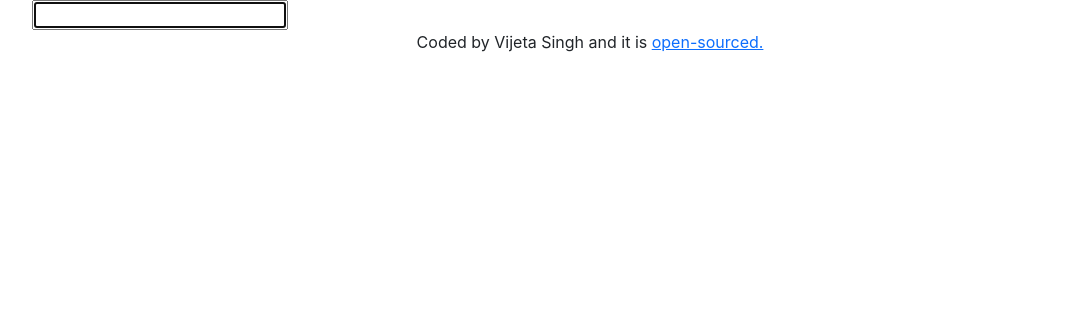
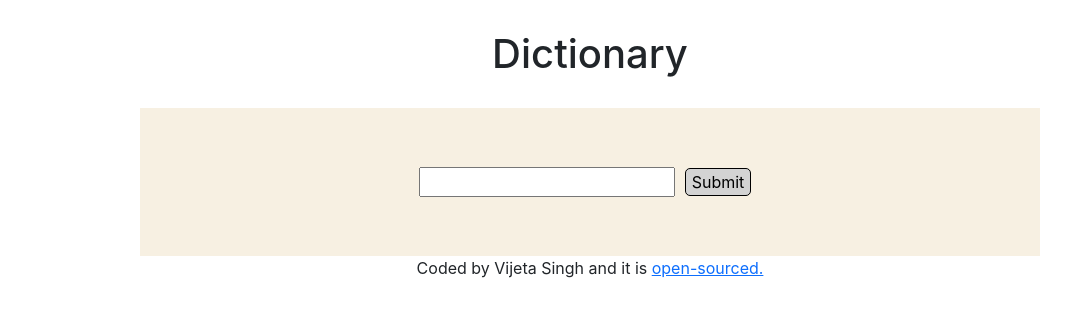
Before and after one commit to vijetarajput/Dictionary-App, a React (Create React App) app: page / in a window 1280 px wide. Shown: the top 316 px of the page, without its empty margins (50-1121 px from the left). Built offline with nearby package versions, Linux system fonts and the light colour scheme.

Commit message:
final submit

```diff
--- a/src/Dictionary.js
+++ b/src/Dictionary.js
@@ -1,5 +1,5 @@
 import React, { useState } from "react";
-import "./Dictionary.css";
+import "./Styles.css";
 import Results from "./Results";
 import axios from "axios";
 
@@ -23,9 +23,14 @@ export default function Dictionary()
     }
 return(
     <div className="Dictionary">
-        <form onSubmit={onSearchEvent}>
-            <input type="search" autoFocus={true} onChange={handelKeywordChange}/>
+        <h1>Dictionary</h1>
+        <form className="form" onSubmit={onSearchEvent}>
+            <div className="search">
+            <input type="search" onChange={handelKeywordChange}/>
+            <button type="submit" className="button">Submit</button>
+            </div>
+            <Results result={result}/>
         </form>
-        <Results result={result}/>
+
     </div>);
 }
--- a/src/Meaning.js
+++ b/src/Meaning.js
@@ -3,7 +3,7 @@ import React from "react";
 export default function Meaning(props){
 return (
     <div className="Meaning">
-        <h3>{props.meaning.partOfSpeech}</h3>
+        <h4>{props.meaning.partOfSpeech}</h4>
         {props.meaning.definitions.map(function(definition,index)
         {
             return(
--- a/src/Results.js
+++ b/src/Results.js
@@ -1,5 +1,6 @@
 import React from "react";
 import Meaning from "./Meaning";
+import "./Styles.css";
 
 export default function Results(props){
     console.log(props.result);
@@ -7,7 +8,7 @@ export default function Results(props){
     {
         return(
             <div className="Results">
-            <h2>{props.result.word}</h2>
+            <h2>Word: </h2><h3>{props.result.word}</h3>
             {props.result.meanings.map(function(meaning,index)
             {
                 return <div key={index}>
--- /dev/null
+++ b/src/Styles.css
@@ -0,0 +1,31 @@
+.Dictionary {
+  width: 900px;
+  margin: 0 auto;
+}
+.form {
+  background-color: rgb(247, 240, 226);
+  padding: 50px 30px;
+}
+.search {
+  text-align: center;
+}
+h1 {
+  text-align: center;
+  margin: 30px;
+}
+h2 {
+  display: inline;
+  margin: 0;
+}
+h3,
+h4 {
+  display: inline;
+  margin: 0;
+  text-transform: capitalize;
+}
+.button {
+  margin: 10px;
+  border: 1px solid black;
+  border-radius: 5px;
+  background-color: lightgray;
+}
```
Also changed, not shown: src/Dictionary.css (deleted).
